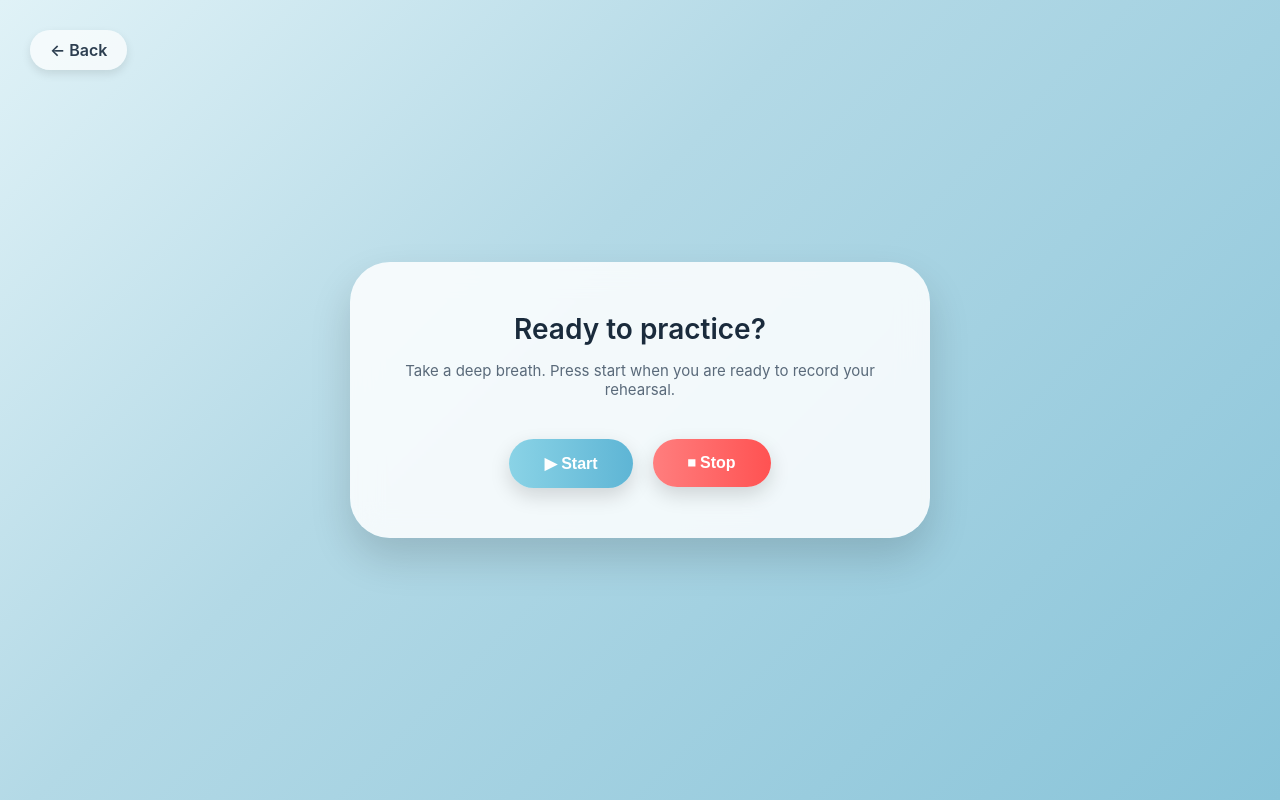
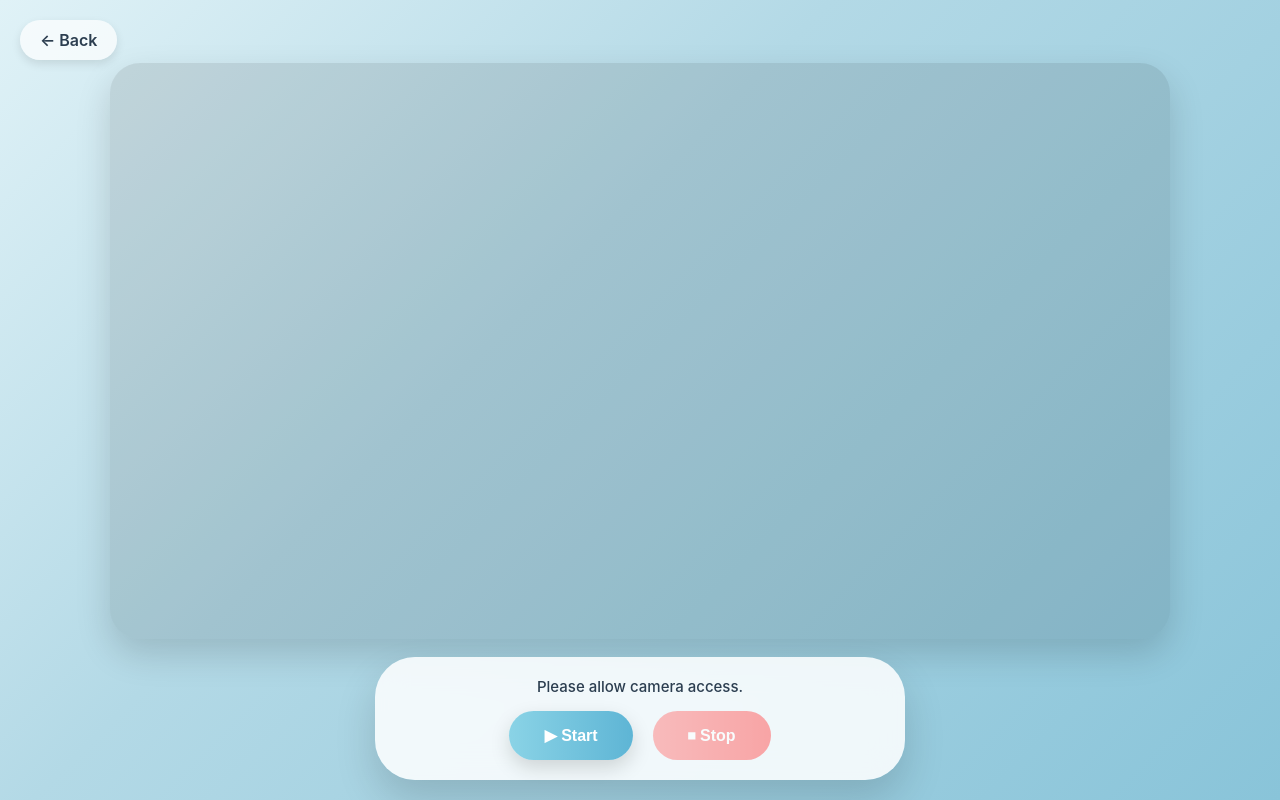
Before and after one commit to zmiiovskyi/feducia, a Django app: template feducia_project/recordings/templates/recordings/recording.html in a window 1280 px wide. Run offline with Django 5.2, Linux system fonts and the light colour scheme; the template is opened without the code that fills it, so the values that code supplies are empty.

Commit message:
adding_videosaving

```diff
--- a/feducia_project/recordings/templates/recordings/recording.html
+++ b/feducia_project/recordings/templates/recordings/recording.html
@@ -8,107 +8,145 @@
         body {
             font-family: -apple-system, BlinkMacSystemFont, 'Segoe UI', sans-serif;
             background: linear-gradient(135deg, #e0f2f7 0%, #b3d9e6 40%, #89c4d9 100%);
-            display: flex;
-            justify-content: center;
-            align-items: center;
-            height: 100vh;
-            margin: 0;
-            position: relative;
+            display: flex; flex-direction: column; align-items: center;
+            height: 100vh; margin: 0; overflow: hidden;
         }
+        .header-space { width: 100%; height: 60px; flex-shrink: 0; }
         .back-button {
-            position: absolute;
-            top: 30px;
-            left: 30px;
-            text-decoration: none;
-            color: #2c3e50;
-            font-size: 16px;
-            font-weight: 600;
-            background: rgba(255, 255, 255, 0.7);
-            padding: 10px 20px;
-            border-radius: 20px;
-            box-shadow: 0 4px 10px rgba(0, 0, 0, 0.1);
-            transition: all 0.3s ease;
+            position: absolute; top: 20px; left: 20px; text-decoration: none;
+            color: #2c3e50; font-size: 16px; font-weight: 600;
+            background: rgba(255, 255, 255, 0.7); padding: 10px 20px;
+            border-radius: 20px; box-shadow: 0 4px 10px rgba(0, 0, 0, 0.1);
+            transition: all 0.3s ease; z-index: 10;
         }
-        .back-button:hover {
-            background: #ffffff;
-            transform: translateY(-2px);
+        .back-button:hover { background: #ffffff; transform: translateY(-2px); }
+        .video-container {
+            flex: 1; width: 100%; max-width: 1100px; padding: 0 20px;
+            box-sizing: border-box; display: flex; justify-content: center;
+            align-items: center; min-height: 0;
+        }
+        #camera-preview {
+            width: 100%; height: 100%; max-height: 72vh; object-fit: cover;
+            border-radius: 30px; box-shadow: 0 15px 35px rgba(0,0,0,0.15);
+            background-color: rgba(0, 0, 0, 0.1); transform: scaleX(-1);
         }
         .center-container {
-            background: rgba(255, 255, 255, 0.85);
-            backdrop-filter: blur(15px);
-            padding: 50px 40px;
-            border-radius: 40px;
-            box-shadow: 0 20px 40px rgba(0, 0, 0, 0.15);
-            text-align: center;
-            max-width: 500px;
-            width: 90%;
+            background: rgba(255, 255, 255, 0.85); backdrop-filter: blur(15px);
+            padding: 20px 40px; border-radius: 40px; box-shadow: 0 20px 40px rgba(0, 0, 0, 0.15);
+            text-align: center; max-width: 450px; width: 90%; flex-shrink: 0;
+            margin-top: 15px; margin-bottom: 20px;
         }
-        .call-to-action {
-            font-size: 28px;
-            font-weight: 600;
-            color: #1a2b3c;
-            margin-bottom: 10px;
-            margin-top: 0;
+        .subtitle { font-size: 15px; font-weight: 500; color: #2c3e50; margin-top: 0; margin-bottom: 15px; }
+        .action-buttons { display: flex; justify-content: center; gap: 20px; }
+        .btn {
+            padding: 15px 35px; border: none; border-radius: 30px; font-size: 16px;
+            font-weight: 600; cursor: pointer; color: white; transition: all 0.3s ease;
+            box-shadow: 0 8px 20px rgba(0, 0, 0, 0.15); text-decoration: none;
         }
-        .subtitle {
-            font-size: 15px;
-            color: #5a6a7a;
-            margin-bottom: 40px;
-        }
-        .action-buttons {
-            display: flex;
-            justify-content: center;
-            gap: 20px;
-        }
-        .btn {
-            padding: 15px 35px;
-            border: none;
-            border-radius: 30px;
-            font-size: 16px;
-            font-weight: 600;
-            cursor: pointer;
-            color: white;
-            transition: all 0.3s ease;
-            box-shadow: 0 8px 20px rgba(0, 0, 0, 0.15);
-            text-decoration: none;
-        }
-        .btn:active {
-            transform: scale(0.95);
-        }
-        .btn-start {
-            background: linear-gradient(90deg, #8ad3e6, #5eb5d5);
-        }
-        .btn-start:hover {
-            box-shadow: 0 10px 25px rgba(94, 181, 213, 0.4);
-            transform: translateY(-2px);
-        }
-        .btn-stop {
-            background: linear-gradient(90deg, #ff7e7e, #ff5252);
-        }
-        .btn-stop:hover {
-            box-shadow: 0 10px 25px rgba(255, 82, 82, 0.4);
-            transform: translateY(-2px);
-        }
+        .btn:active { transform: scale(0.95); }
+        .btn-start { background: linear-gradient(90deg, #8ad3e6, #5eb5d5); }
+        .btn-start:hover { box-shadow: 0 10px 25px rgba(94, 181, 213, 0.4); transform: translateY(-2px); }
+        .btn-stop { background: linear-gradient(90deg, #ff7e7e, #ff5252); }
+        .btn-stop:hover { box-shadow: 0 10px 25px rgba(255, 82, 82, 0.4); transform: translateY(-2px); }
+        .btn:disabled { opacity: 0.5; cursor: not-allowed; transform: none; box-shadow: none; }
     </style>
 </head>
 <body>
+    <a href="/dashboard/" class="back-button">← Back</a>
+    <div class="header-space"></div>
 
-    <a href="/dashboard/" class="back-button">← Back</a>
+    <div class="video-container">
+        <video id="camera-preview" autoplay muted playsinline></video>
+    </div>
 
     <div class="center-container">
-        <h1 class="call-to-action">Ready to practice?</h1>
-        <p class="subtitle">Take a deep breath. Press start when you are ready to record your rehearsal.</p>
+        <p class="subtitle" id="status-text">Take a deep breath. Press start when you are ready.</p>
 
         <div class="action-buttons">
-            <form action="/start-recording/" method="POST">
-                <button type="submit" class="btn btn-start">▶ Start</button>
-            </form>
-
-            <form action="/stop-recording/" method="POST">
-                <button type="submit" class="btn btn-stop">⏹ Stop</button>
-            </form>
+            <button id="start-btn" class="btn btn-start">▶ Start</button>
+            <button id="stop-btn" class="btn btn-stop" disabled>⏹ Stop</button>
         </div>
     </div>
 
+    {% csrf_token %}
+
+    <script>
+        document.addEventListener('DOMContentLoaded', () => {
+            const videoElement = document.getElementById('camera-preview');
+            const startBtn = document.getElementById('start-btn');
+            const stopBtn = document.getElementById('stop-btn');
+            const statusText = document.getElementById('status-text');
+
+            let mediaRecorder;
+            let recordedChunks = [];
+
+            navigator.mediaDevices.getUserMedia({ video: true, audio: true })
+                .then(stream => {
+                    videoElement.srcObject = stream;
+
+                    mediaRecorder = new MediaRecorder(stream);
+
+                    mediaRecorder.ondataavailable = function(event) {
+                        if (event.data.size > 0) {
+                            recordedChunks.push(event.data);
+                        }
+                    };
+
+                    mediaRecorder.onstop = function() {
+                        statusText.innerText = "Saving video...";
+
+                        const blob = new Blob(recordedChunks, { type: 'video/webm' });
+                        recordedChunks = [];
+
+                        const formData = new FormData();
+                        formData.append('video_file', blob, 'rehearsal.webm');
+
+                        const csrfToken = document.querySelector('[name=csrfmiddlewaretoken]').value;
+
+                        fetch('/recording/save-recording/', {
+                            method: 'POST',
+                            body: formData,
+                            headers: {
+                                'X-CSRFToken': csrfToken
+                            }
+                        })
+                        .then(response => {
+                            if (response.ok) {
+                                statusText.innerText = "Saved successfully! Ready for next recording.";
+                            } else {
+                                statusText.innerText = "Error saving video.";
+                            }
+                        })
+                        .catch(error => {
+                            console.error("Error:", error);
+                            statusText.innerText = "Network error while saving.";
+                        });
+                    };
+                })
+                .catch(err => {
+                    console.error("Camera error:", err);
+                    statusText.innerText = "Please allow camera access.";
+                });
+
+            startBtn.addEventListener('click', () => {
+                recordedChunks = [];
+                mediaRecorder.start();
+
+                startBtn.disabled = true;
+                stopBtn.disabled = false;
+                statusText.innerText = "🔴 Recording... Speak clearly.";
+                statusText.style.color = "#ff5252";
+            });
+
+            stopBtn.addEventListener('click', () => {
+                mediaRecorder.stop();
+
+                startBtn.disabled = false;
+                stopBtn.disabled = true;
+                statusText.style.color = "#2c3e50";
+            });
+        });
+    </script>
+
 </body>
 </html>
--- a/feducia_project/recordings/urls.py
+++ b/feducia_project/recordings/urls.py
@@ -4,5 +4,6 @@ from . import views
 app_name = "recordings"
 
 urlpatterns = [
-    path("", views.recording, name="record"),
+    path('recording/', views.recording_view, name='record'),
+    path('save-recording/', views.save_recording_view, name='save_recording'),
 ]
```
Also changed, not shown: feducia_project/recordings/views.py (+25 -2 lines), 1 other file.
